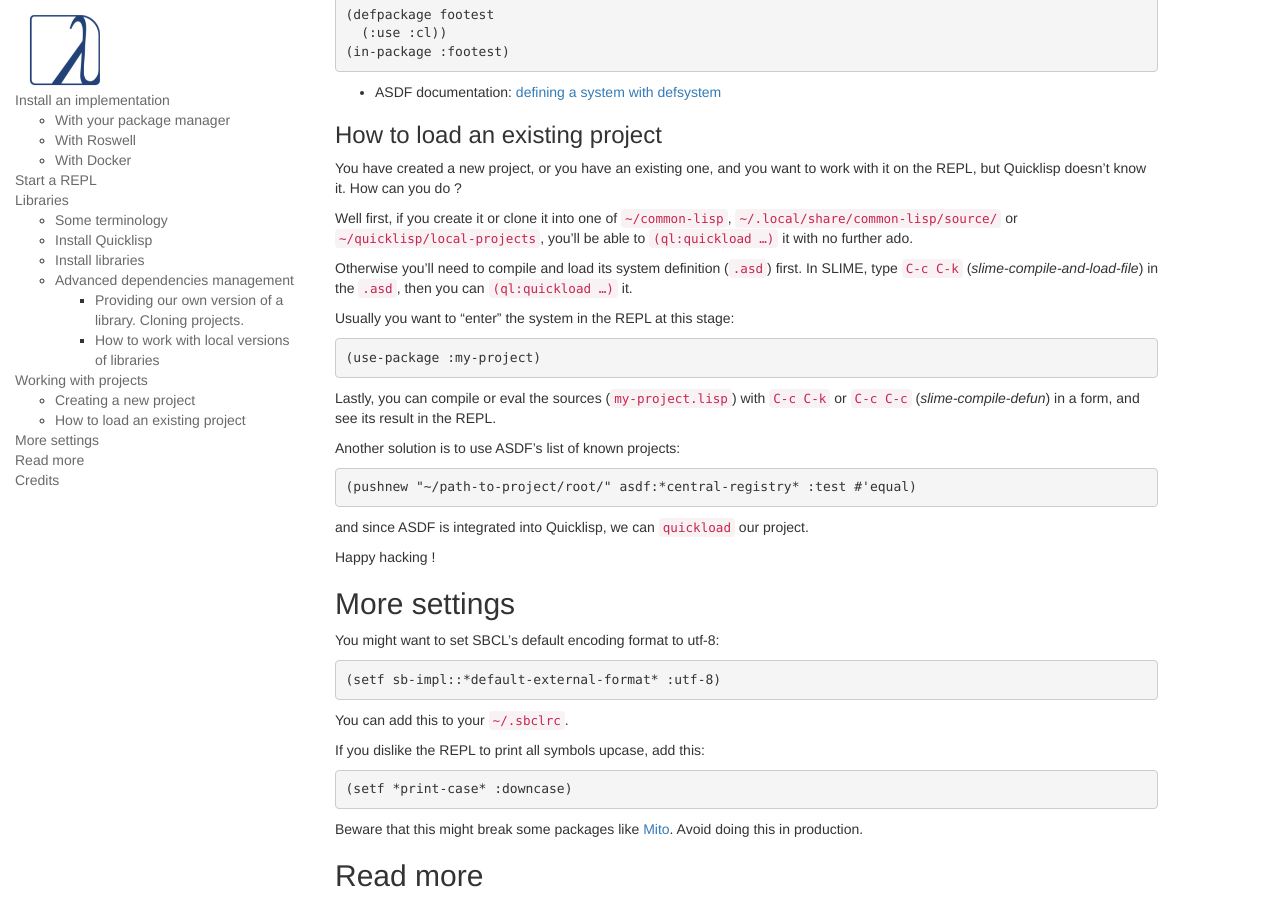
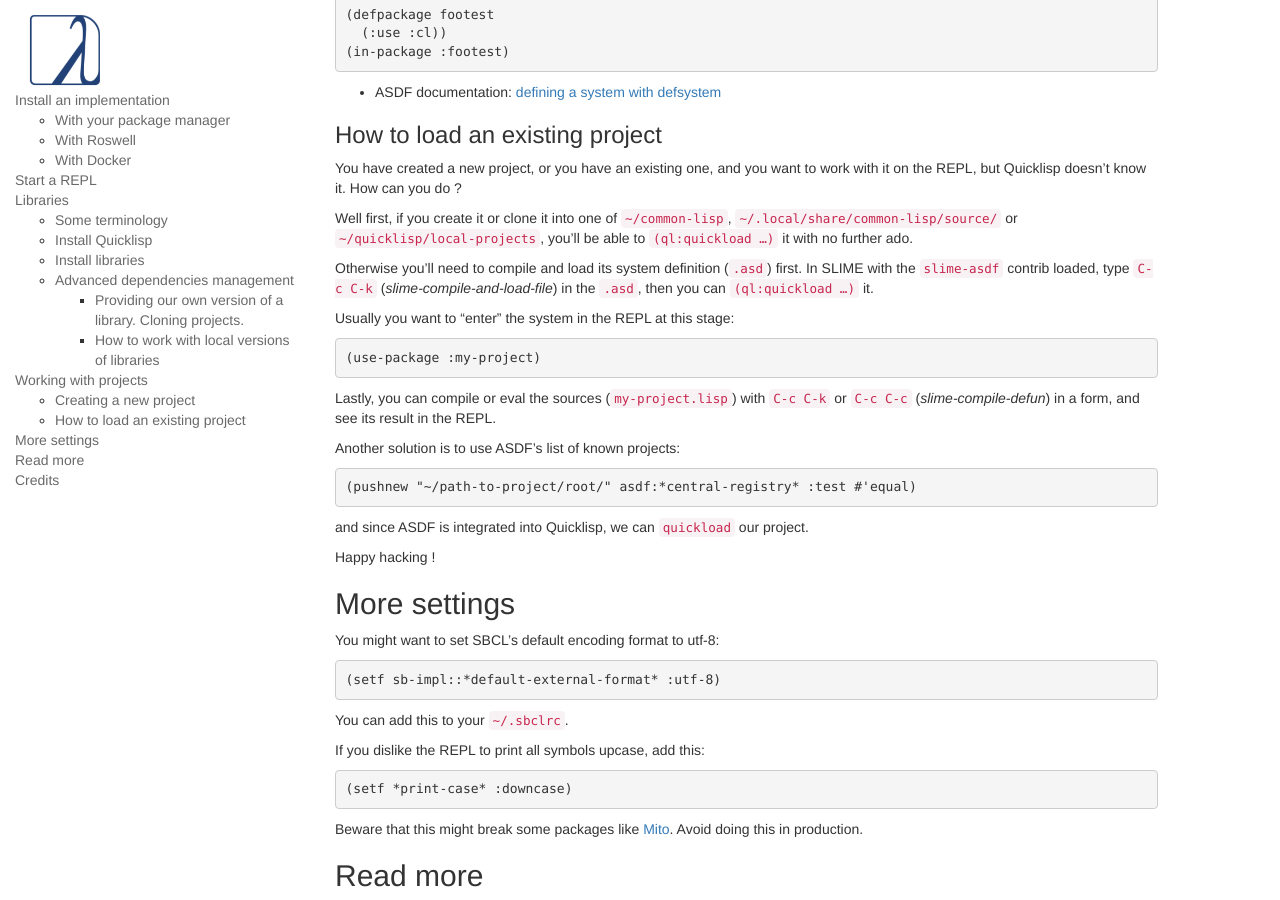
Before and after one commit to LispCookbook/cl-cookbook, a Jekyll site: the page built from getting-started.md, in a window 1280 px wide and 900 px high, scrolled down 5222 px. Built offline with Jekyll 4.4.1, drawn with Linux system fonts in a browser that asks for light colours.

Commit message:
getting-started: SLIME needs slime-asdf to compile .asd files.

```diff
--- a/getting-started.md
+++ b/getting-started.md
@@ -373,7 +373,7 @@ one of `~/common-lisp`, `~/.local/share/common-lisp/source/` or
 further ado.
 
 Otherwise you'll need to compile and load its system definition
-(`.asd`) first. In SLIME, type `C-c C-k`
+(`.asd`) first. In SLIME with the `slime-asdf` contrib loaded, type `C-c C-k`
 (*slime-compile-and-load-file*) in the `.asd`, then you can
 `(ql:quickload …)` it.
 
```
